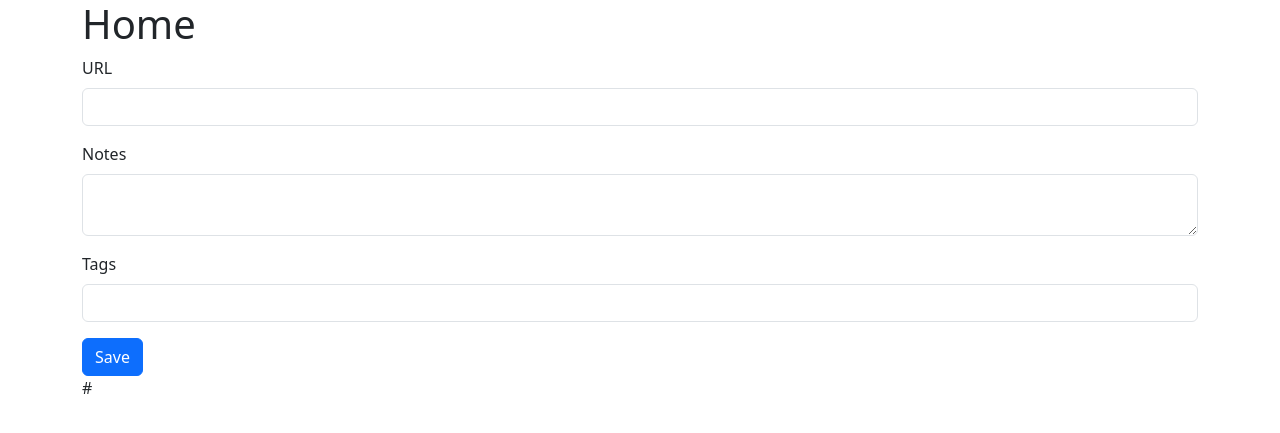
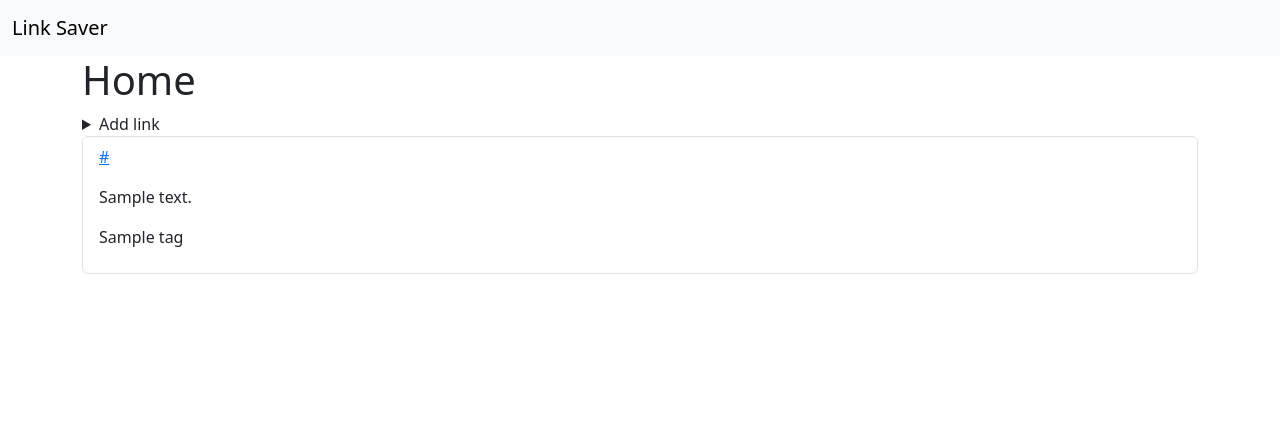
Before and after one commit to rrees/link-saver, a Python web app: template app/templates/home.html in a window 1280 px wide. Shown: the top 433 px of the page. Run offline with Jinja, Linux system fonts and the light colour scheme; the template is opened without the code that fills it: most values are stand-ins (such as "Sample title", 1, 10 or a date in 2020).

Commit message:
Structures the home page a bit better and actually saves the notes and the tags

```diff
--- a/app/handlers/forms/form_handlers.py
+++ b/app/handlers/forms/form_handlers.py
@@ -9,7 +9,7 @@ def link_form_submission():
     form = LinkForm(flask.request.form)
 
     if form.validate():
-        urls_repository.create(form.url.data)
+        urls_repository.create(form.url.data, form.notes.data, form.tags.data)
         return flask.redirect(flask.url_for("front_page"))
 
     return flask.abort(400, "Invalid form submission")
--- a/app/repositories/urls.py
+++ b/app/repositories/urls.py
@@ -9,6 +9,9 @@ def create(url, notes=None, tags=None):
 
     if not tags:
         tags = []
+
+    if isinstance(tags, str):
+        tags = tags.split()
 
     params = {"url": url, "notes": notes, "tags": tags}
 
--- a/app/templates/default.html
+++ b/app/templates/default.html
@@ -8,6 +8,7 @@
 		{% include 'fragments/bootstrap.html' %}
 	<body>
 		{% block navbar %}
+		{% include 'navigation/navbar.html' %}
 		{% endblock %}
 		{% block content %}
 		{% endblock %}
--- a/app/templates/home.html
+++ b/app/templates/home.html
@@ -6,10 +6,28 @@
 <div class="container">
 	<h1>Home</h1>
 
-	{% include 'fragments/add-link-form.html' %}
+	<details>
+		<summary>Add link</summary>
 
-	{% for link in links %}
-	{{link}}
-	{% endfor %}
+		{% include 'fragments/add-link-form.html' %}
+
+	</details>
+
+	{% if links %}
+	<ul class="list-group">
+		{% for link in links %}
+			<li class="list-group-item">
+				<p><a href="{{link.url}}">{{link.url}}</a></p>
+				{% if link.notes %}
+				<p>{{link.notes}}</p>
+				{% endif %}
+				{% if link.tags %}
+				<p>{{link.tags | join(' ')}}</p>
+				{% endif %}
+			</li>
+		{% endfor %}
+	</ul>
+	{% endif %}
+
 </div>
 {% endblock %}
--- a/app/templates/navigation/navbar.html
+++ b/app/templates/navigation/navbar.html
@@ -0,0 +1,5 @@
+<nav class="navbar bg-body-tertiary">
+	<div class="container-fluid">
+		<a class="navbar-brand" href="{{url_for('home_page')}}">Link Saver</a>
+	</div>
+</nav>
```
Lines whose indentation alone changed are shown as unchanged.
